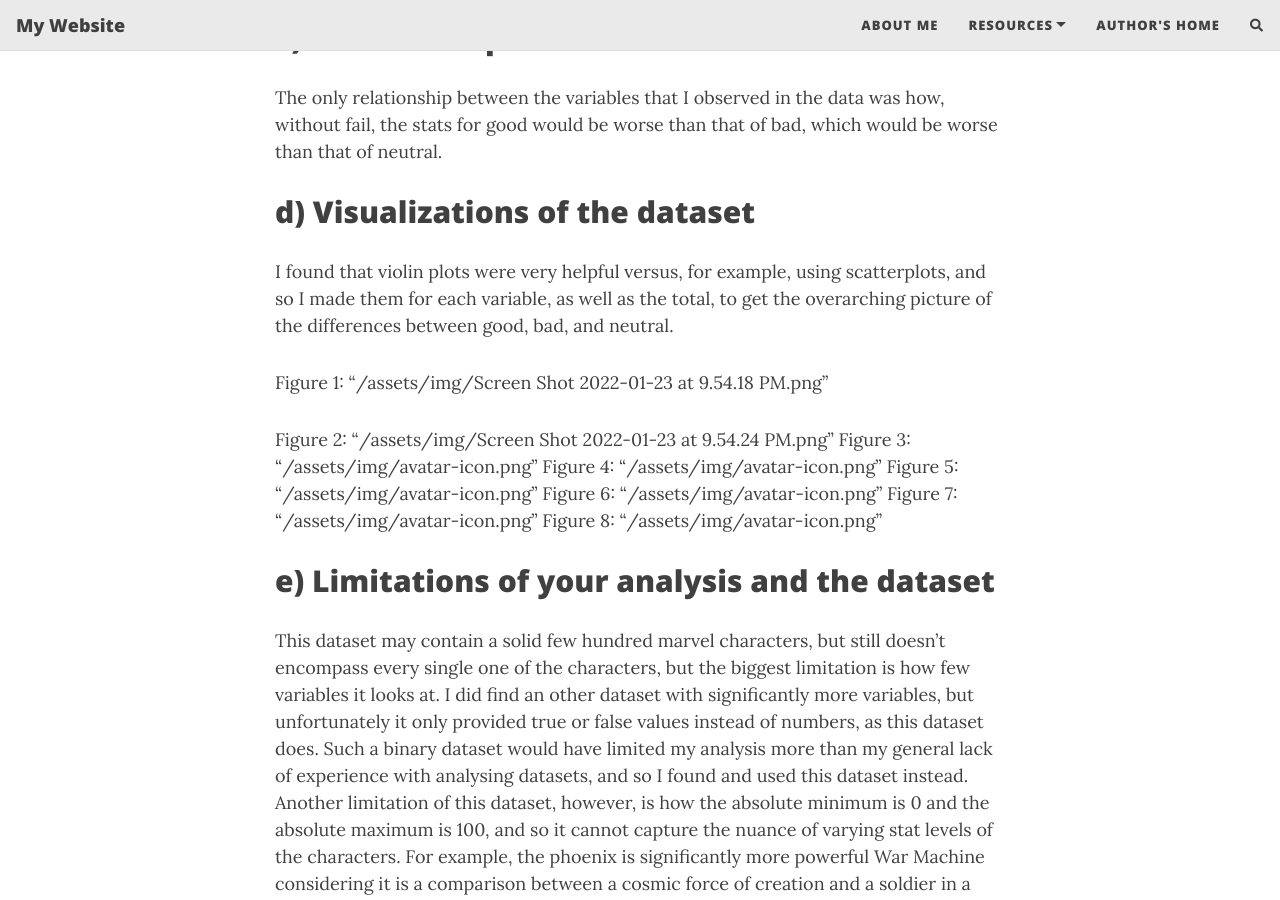
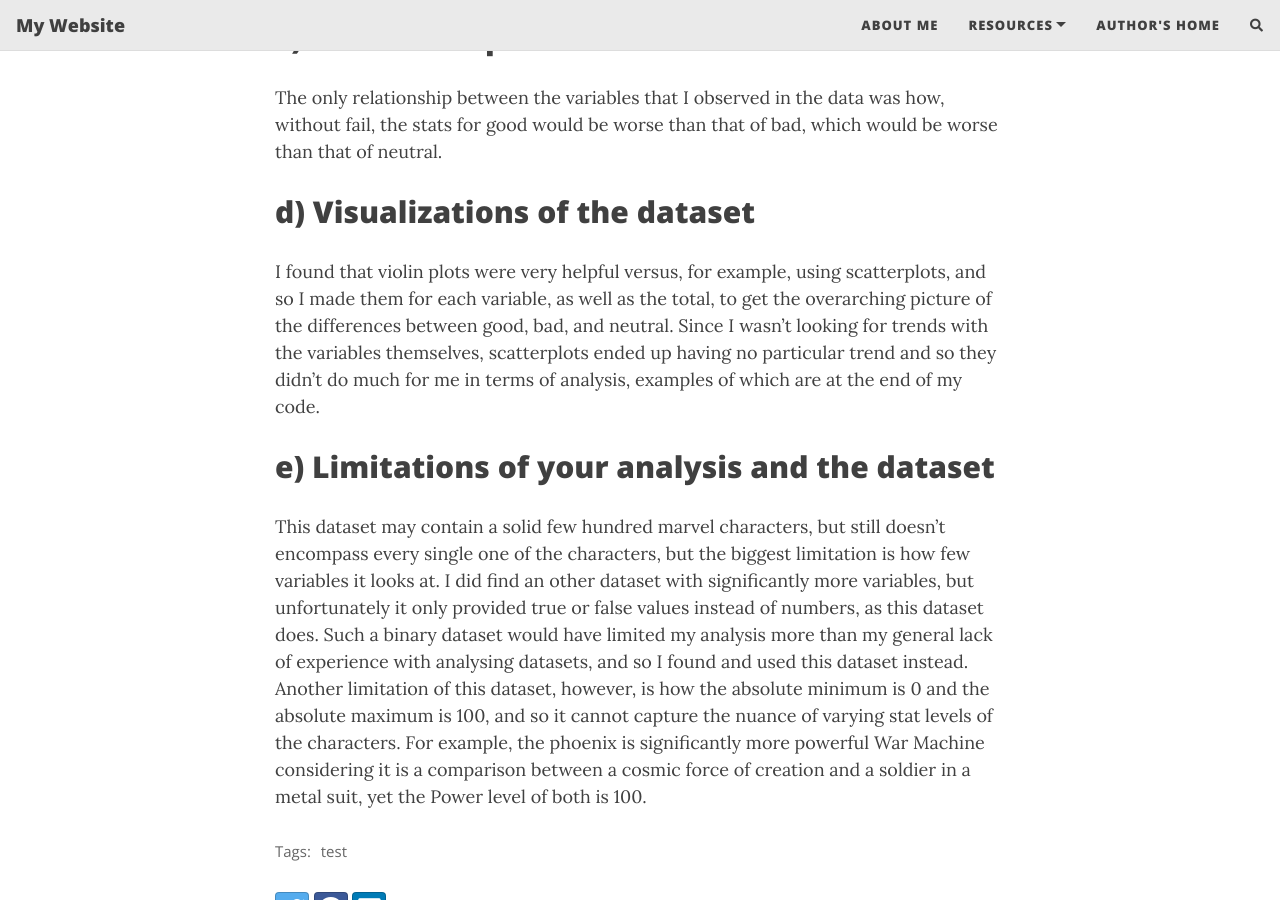
Before and after one commit to sarene-choudhury/artofdata, a Jekyll site: the page built from _posts/2022-1-23-Descriptive-Lab.md, in a window 1280 px wide and 900 px high, scrolled down 1813 px. Built offline with Jekyll 4.4.1, drawn with Linux system fonts in a browser that asks for light colours; nearby versions of some CDN libraries; comment, search, counter and statistics services are not loaded.

Commit message:
Update 2022-1-23-Descriptive-Lab.md

```diff
--- a/_posts/2022-1-23-Descriptive-Lab.md
+++ b/_posts/2022-1-23-Descriptive-Lab.md
@@ -39,17 +39,7 @@ The only relationship between the variables that I observed in the data was how,
 
 ## d) Visualizations of the dataset
 
-I found that violin plots were very helpful versus, for example, using scatterplots, and so I made them for each variable, as well as the total, to get the overarching picture of the differences between good, bad, and neutral.
-
-Figure 1: "/assets/img/Screen Shot 2022-01-23 at 9.54.18 PM.png"
-
-Figure 2: "/assets/img/Screen Shot 2022-01-23 at 9.54.24 PM.png"
-Figure 3: "/assets/img/avatar-icon.png"
-Figure 4: "/assets/img/avatar-icon.png"
-Figure 5: "/assets/img/avatar-icon.png"
-Figure 6: "/assets/img/avatar-icon.png"
-Figure 7: "/assets/img/avatar-icon.png"
-Figure 8: "/assets/img/avatar-icon.png"
+I found that violin plots were very helpful versus, for example, using scatterplots, and so I made them for each variable, as well as the total, to get the overarching picture of the differences between good, bad, and neutral. Since I wasn't looking for trends with the variables themselves, scatterplots ended up having no particular trend and so they didn't do much for me in terms of analysis, examples of which are at the end of my code.
 
 
 ## e) Limitations of your analysis and the dataset
```
